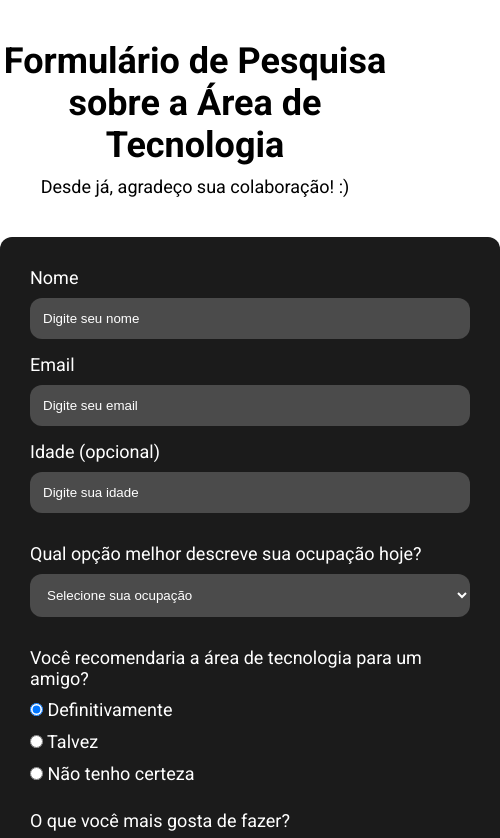
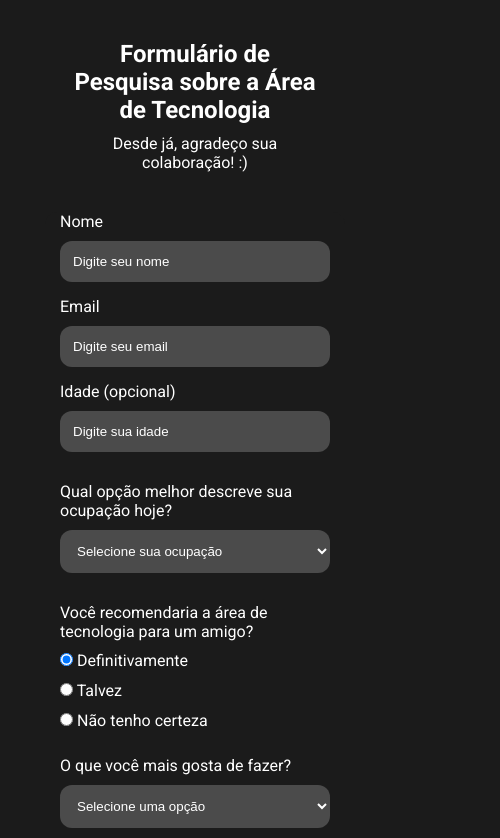
Before and after one commit to mateussdev/survey-form, a plain HTML site: page index.html in a window 390 px wide. Shown: the top 838 px of the page, 500 px wide, since content can reach past the window. Drawn offline with Linux system fonts and the light colour scheme.

Commit message:
:pencil: Responsive layout

```diff
--- a/styles/style.css
+++ b/styles/style.css
@@ -118,3 +118,47 @@ footer p a {
   color: #000;
   opacity: 0.9;
 }
+
+@media only screen and (max-width: 600px) {
+  * {
+    box-sizing: border-box;
+  }
+  html, body {
+    background: #1B1B1B;
+    color: #fff;
+
+    font-size: 1.6rem;
+  }
+
+  header {
+    width: 25rem;
+
+    margin: 4rem auto;
+  }
+
+  header h1 {
+    width: 100%;
+    font-size: 2.4rem;
+  }
+
+  header p {
+    font-size: 1.6rem;
+  }
+
+  .container {
+    width: 30rem;
+
+    margin-top: 2.5rem;
+    padding: 0 1.5rem;
+  }
+
+  #survey-form {
+    width: 100%;
+
+    margin-top: 3rem;
+  }
+
+  footer p, footer p a {
+    color: #fff;
+  }
+}
```
